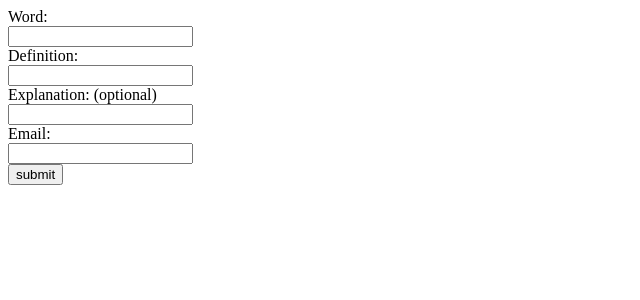
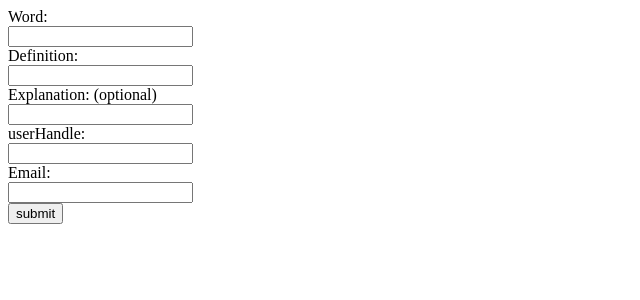
Before and after one commit to zihadbappy/UrbanBangla, a Python web app: template templates/addword.html in a window 1280 px wide. Shown: the top 300 px of the page, without its empty margins (0-640 px from the left). Run offline with Jinja, Linux system fonts and the light colour scheme; the template is opened without the code that fills it, so the values that code supplies are empty.

Commit message:
post to mongo atlas from html form, no bug

```diff
--- a/templates/addword.html
+++ b/templates/addword.html
@@ -9,13 +9,15 @@
 <body>
     <form action="/addword" method="POST">
         <label for="word">Word:</label><br>
-        <input type="text" id="word" name="word"><br>
+        <input type="text" id="word" name="word" required><br>
         <label for="def">Definition: </label><br>
-        <input type="text" id="def" name="def"><br>
+        <input type="text" id="def" name="def" required><br>
         <label for="exp">Explanation: (optional)</label><br>
         <input type="text" id="exp" name="exp"><br>
+        <label for="userHandle">userHandle:</label><br>
+        <input type="text" id="userHandle" name="userHandle" required><br>
         <label for="email">Email:</label><br>
-        <input type="email" id="email" name="email"><br>
+        <input type="email" id="email" name="email" required><br>
         <input type="submit" value="submit">
       </form>
 
```
